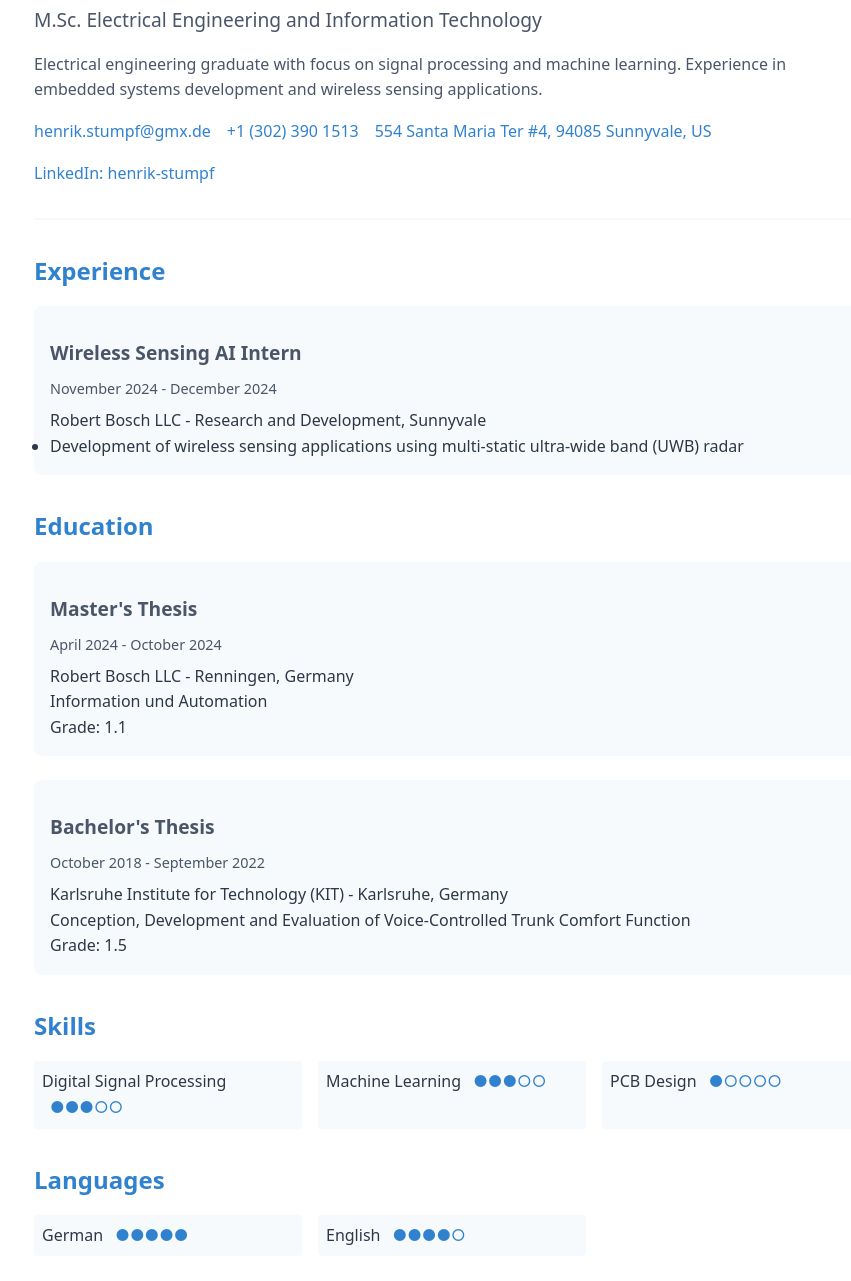
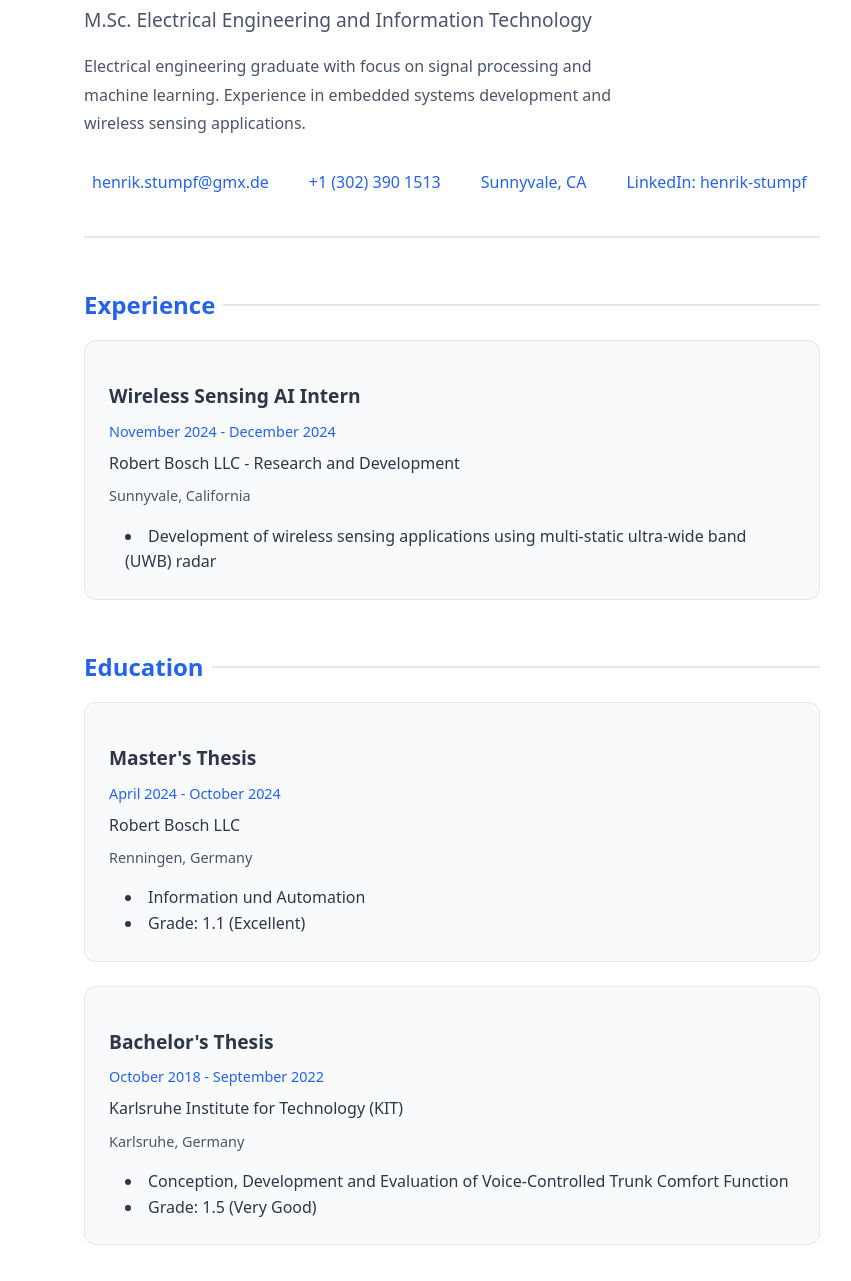
Before and after one commit to henrikstumpf/henrikstumpf.github.io, a plain HTML site: page index.html in a window 1280 px wide. Shown: the part 99-1380 px from the top of the page, without its empty margins (188-1039 px from the left). Drawn offline with Linux system fonts and the light colour scheme.

Commit message:
Update index.html

```diff
--- a/index.html
+++ b/index.html
@@ -9,9 +9,11 @@
         :root {
             --primary-color: #2d3748;
             --secondary-color: #4a5568;
-            --accent-color: #3182ce;
+            --accent-color: #2563eb;
             --background-color: #ffffff;
-            --light-gray: #f7fafc;
+            --light-gray: #f8fafc;
+            --border-color: #e2e8f0;
+            --hover-color: #f1f5f9;
         }
 
         * {
@@ -25,14 +27,24 @@
             background-color: var(--background-color);
             color: var(--primary-color);
             line-height: 1.6;
-            max-width: 900px;
+            max-width: 800px;
             margin: 0 auto;
             padding: 2rem;
         }
 
+        @media print {
+            body {
+                padding: 0;
+            }
+
+            .experience-item, .education-item, .skill-item {
+                break-inside: avoid;
+            }
+        }
+
         header {
-            margin-bottom: 2rem;
-            border-bottom: 2px solid var(--light-gray);
+            margin-bottom: 3rem;
+            border-bottom: 2px solid var(--border-color);
             padding-bottom: 2rem;
         }
 
@@ -40,16 +52,27 @@
             color: var(--primary-color);
             font-size: 2.5rem;
             margin-bottom: 0.5rem;
+            letter-spacing: -0.025em;
         }
 
         h2 {
             color: var(--accent-color);
             font-size: 1.5rem;
             margin: 2rem 0 1rem;
+            display: flex;
+            align-items: center;
+            gap: 0.5rem;
+        }
+
+        h2::after {
+            content: "";
+            height: 2px;
+            background-color: var(--border-color);
+            flex-grow: 1;
         }
 
         h3 {
-            color: var(--secondary-color);
+            color: var(--primary-color);
             font-size: 1.2rem;
             margin: 1rem 0 0.5rem;
         }
@@ -58,17 +81,20 @@
             color: var(--secondary-color);
             font-size: 1.2rem;
             margin-bottom: 1rem;
+            font-weight: 500;
         }
 
         .summary {
             color: var(--secondary-color);
-            margin-bottom: 1rem;
+            margin-bottom: 1.5rem;
+            max-width: 60ch;
+            line-height: 1.8;
         }
 
         .contact-info {
             display: flex;
             flex-wrap: wrap;
-            gap: 1rem;
+            gap: 1.5rem;
             margin-top: 1rem;
         }
 
@@ -78,46 +104,108 @@
             display: flex;
             align-items: center;
             gap: 0.5rem;
+            padding: 0.5rem;
+            border-radius: 0.25rem;
+            transition: background-color 0.2s;
         }
 
         .contact-info a:hover {
-            text-decoration: underline;
+            background-color: var(--hover-color);
         }
 
         .section {
-            margin-bottom: 2rem;
+            margin-bottom: 3rem;
         }
 
         .experience-item, .education-item {
             margin-bottom: 1.5rem;
-            padding: 1rem;
+            padding: 1.5rem;
             background-color: var(--light-gray);
-            border-radius: 0.5rem;
+            border-radius: 0.75rem;
+            border: 1px solid var(--border-color);
+            transition: transform 0.2s, box-shadow 0.2s;
+        }
+
+        .experience-item:hover, .education-item:hover {
+            transform: translateY(-2px);
+            box-shadow: 0 4px 6px -1px rgba(0, 0, 0, 0.1), 0 2px 4px -1px rgba(0, 0, 0, 0.06);
         }
 
         .period {
+            color: var(--accent-color);
+            font-size: 0.9rem;
+            margin-bottom: 0.5rem;
+            font-weight: 500;
+        }
+
+        .institution {
+            font-weight: 500;
+            margin-bottom: 0.5rem;
+        }
+
+        .location {
             color: var(--secondary-color);
             font-size: 0.9rem;
             margin-bottom: 0.5rem;
         }
 
+        .details {
+            margin-top: 1rem;
+        }
+
+        .details ul {
+            list-style-position: inside;
+            padding-left: 1rem;
+        }
+
         .skills-grid {
             display: grid;
-            grid-template-columns: repeat(auto-fill, minmax(200px, 1fr));
+            grid-template-columns: repeat(auto-fill, minmax(250px, 1fr));
             gap: 1rem;
             margin-top: 1rem;
         }
 
         .skill-item {
-            padding: 0.5rem;
+            padding: 1rem;
             background-color: var(--light-gray);
-            border-radius: 0.25rem;
+            border-radius: 0.5rem;
+            border: 1px solid var(--border-color);
+            display: flex;
+            justify-content: space-between;
+            align-items: center;
+            transition: transform 0.2s;
+        }
+
+        .skill-item:hover {
+            transform: translateY(-2px);
         }
 
         .skill-level {
-            display: inline-block;
-            margin-left: 0.5rem;
             color: var(--accent-color);
+            letter-spacing: 0.1em;
+        }
+
+        @media (max-width: 640px) {
+            body {
+                padding: 1rem;
+            }
+
+            h1 {
+                font-size: 2rem;
+            }
+
+            .contact-info {
+                flex-direction: column;
+                gap: 0.5rem;
+            }
+
+            .skills-grid {
+                grid-template-columns: 1fr;
+            }
+
+            .experience-item, .education-item {
+                padding: 1rem;
+            }
         }
     </style>
 </head>
@@ -130,10 +218,10 @@
             Experience in embedded systems development and wireless sensing applications.
         </div>
         <div class="contact-info">
-            <a href="mailto:henrik.stumpf@gmx.de">henrik.stumpf@gmx.de</a>
-            <a href="tel:+13023901513">+1 (302) 390 1513</a>
-            <a href="https://maps.app.goo.gl/aV5QoSeGG8YBZx3DA">554 Santa Maria Ter #4, 94085 Sunnyvale, US</a>
-            <a href="https://de.linkedin.com/in/henrik-stumpf">LinkedIn: henrik-stumpf</a>
+            <a href="mailto:henrik.stumpf@gmx.de" aria-label="Email">henrik.stumpf@gmx.de</a>
+            <a href="tel:+13023901513" aria-label="Phone">+1 (302) 390 1513</a>
+            <a href="https://maps.app.goo.gl/aV5QoSeGG8YBZx3DA" aria-label="Address">Sunnyvale, CA</a>
+            <a href="https://de.linkedin.com/in/henrik-stumpf" aria-label="LinkedIn Profile">LinkedIn: henrik-stumpf</a>
         </div>
     </header>
 
@@ -142,10 +230,13 @@
         <div class="experience-item">
             <h3>Wireless Sensing AI Intern</h3>
             <div class="period">November 2024 - December 2024</div>
-            <div>Robert Bosch LLC - Research and Development, Sunnyvale</div>
-            <ul>
-                <li>Development of wireless sensing applications using multi-static ultra-wide band (UWB) radar</li>
-            </ul>
+            <div class="institution">Robert Bosch LLC - Research and Development</div>
+            <div class="location">Sunnyvale, California</div>
+            <div class="details">
+                <ul>
+                    <li>Development of wireless sensing applications using multi-static ultra-wide band (UWB) radar</li>
+                </ul>
+            </div>
         </div>
     </section>
 
@@ -154,34 +245,44 @@
         <div class="education-item">
             <h3>Master's Thesis</h3>
             <div class="period">April 2024 - October 2024</div>
-            <div>Robert Bosch LLC - Renningen, Germany</div>
-            <div>Information und Automation</div>
-            <div>Grade: 1.1</div>
+            <div class="institution">Robert Bosch LLC</div>
+            <div class="location">Renningen, Germany</div>
+            <div class="details">
+                <ul>
+                    <li>Information und Automation</li>
+                    <li>Grade: 1.1 (Excellent)</li>
+                </ul>
+            </div>
         </div>
 
         <div class="education-item">
             <h3>Bachelor's Thesis</h3>
             <div class="period">October 2018 - September 2022</div>
-            <div>Karlsruhe Institute for Technology (KIT) - Karlsruhe, Germany</div>
-            <div>Conception, Development and Evaluation of Voice-Controlled Trunk Comfort Function</div>
-            <div>Grade: 1.5</div>
+            <div class="institution">Karlsruhe Institute for Technology (KIT)</div>
+            <div class="location">Karlsruhe, Germany</div>
+            <div class="details">
+                <ul>
+                    <li>Conception, Development and Evaluation of Voice-Controlled Trunk Comfort Function</li>
+                    <li>Grade: 1.5 (Very Good)</li>
+                </ul>
+            </div>
         </div>
     </section>
 
     <section class="section">
-        <h2>Skills</h2>
+        <h2>Technical Skills</h2>
         <div class="skills-grid">
             <div class="skill-item">
-                Digital Signal Processing
-                <span class="skill-level">●●●○○</span>
+                <span>Digital Signal Processing</span>
+                <span class="skill-level">●●○○</span>
             </div>
             <div class="skill-item">
-                Machine Learning
-                <span class="skill-level">●●●○○</span>
+                <span>Machine Learning</span>
+                <span class="skill-level">●●○○</span>
             </div>
             <div class="skill-item">
-                PCB Design
-                <span class="skill-level">●○○○○</span>
+                <span>PCB Design</span>
+                <span class="skill-level">○○○○</span>
             </div>
         </div>
     </section>
@@ -190,12 +291,12 @@
         <h2>Languages</h2>
         <div class="skills-grid">
             <div class="skill-item">
-                German
-                <span class="skill-level">●●●●●</span>
+                <span>German</span>
+                <span class="skill-level">●●●●</span>
             </div>
             <div class="skill-item">
-                English
-                <span class="skill-level">●●●●○</span>
+                <span>English</span>
+                <span class="skill-level">●●●○</span>
             </div>
         </div>
     </section>
```
